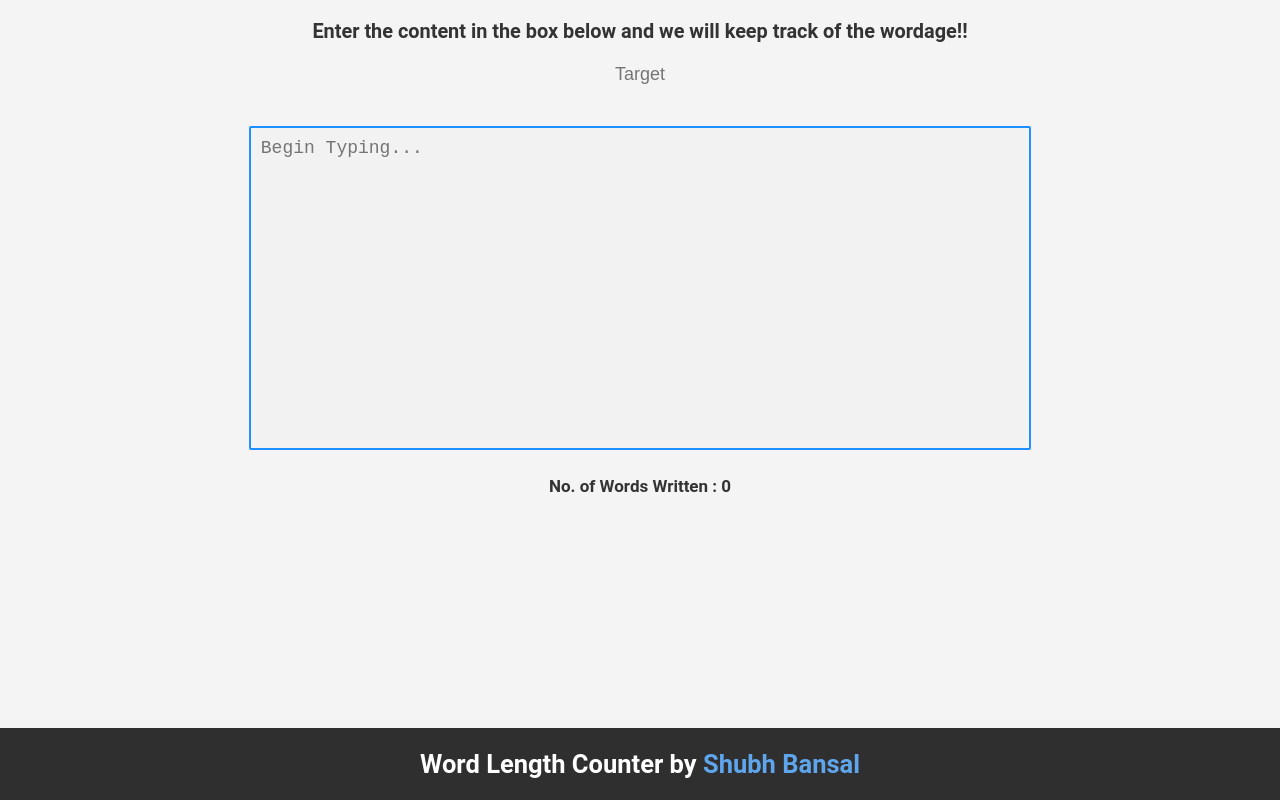
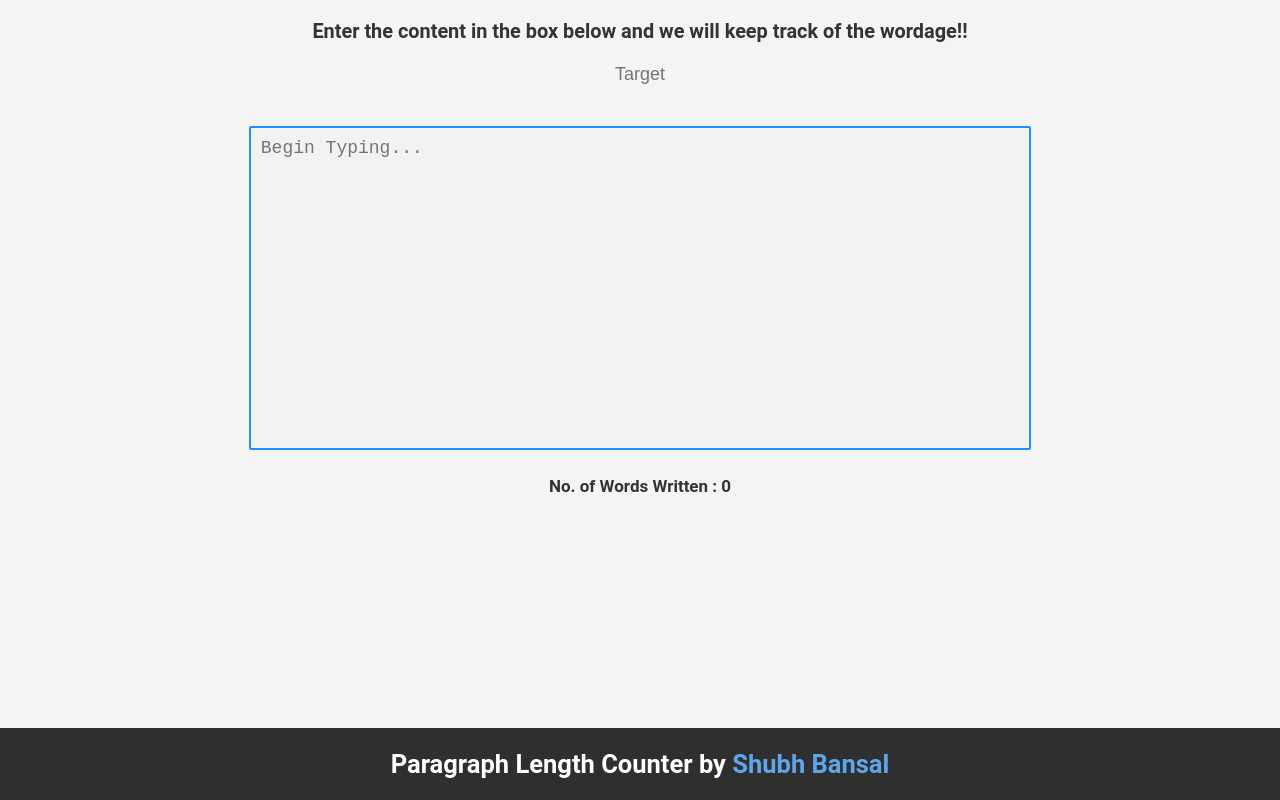
Before and after one commit to proRamLOGO/MiniProjects, a plain HTML site: page ParagraphLengthCounter/index.html in a window 1280 px wide. Drawn offline with Linux system fonts and the light colour scheme.

Commit message:
Title Correctin

```diff
--- a/ParagraphLengthCounter/index.html
+++ b/ParagraphLengthCounter/index.html
@@ -20,7 +20,7 @@
     <body>
 
         <section id="nav">
-            <h1> Word Length Counter by <a href="http://shubhbansal.tech/">Shubh Bansal</a> </h1>
+            <h1> Paragraph Length Counter by <a href="http://shubhbansal.tech/">Shubh Bansal</a> </h1>
         </section>
 
         <section class="section1" >
```
